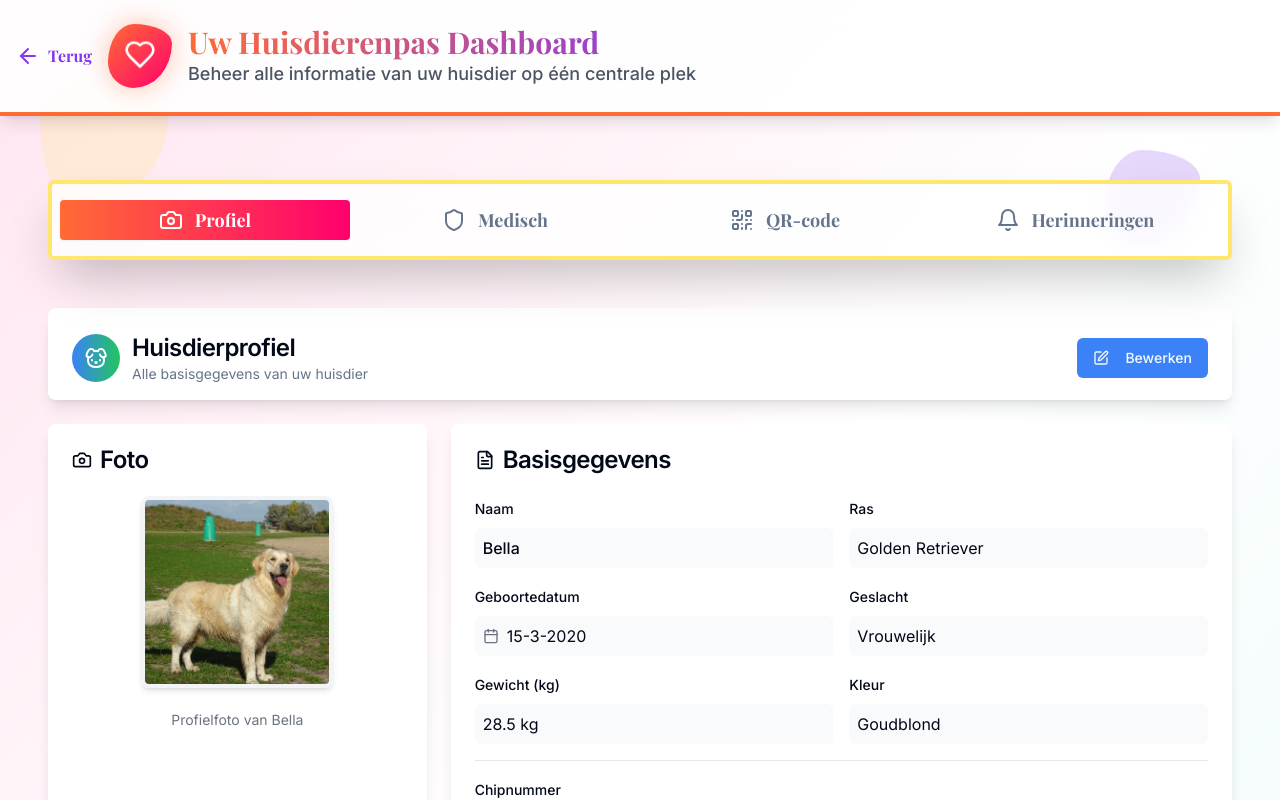
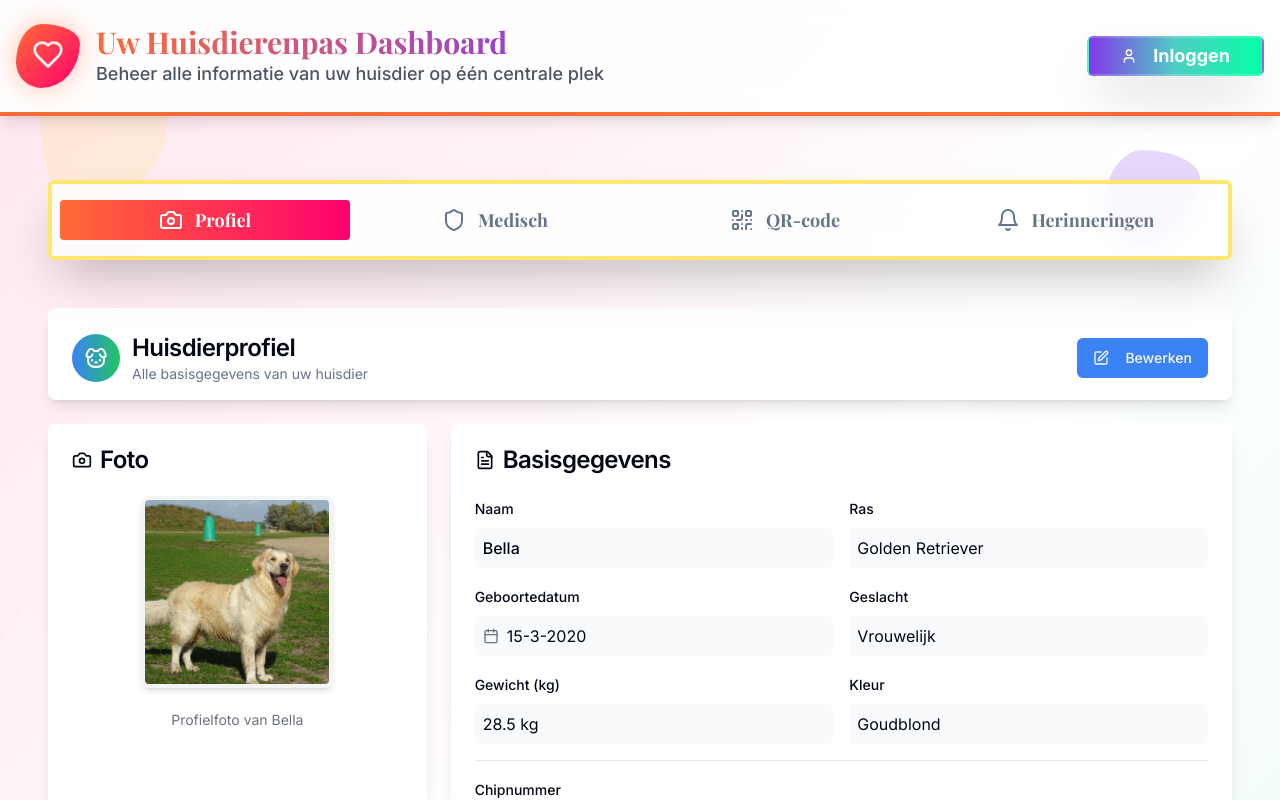
Before and after one commit to jessevandenberg/digitaledierenpaspoort, a React (Vite) app: page /dashboard in a window 1280 px wide. Shown: the top 800 px of the page. Built offline with nearby package versions, Linux system fonts and the light colour scheme.

Commit message:
Remove back arrow, add logo link, style login button
- Removed the back arrow from the dashboard header.
- Changed the logo to link back to the homepage.
- Styled the login button on the homepage.

```diff
--- a/src/pages/Dashboard.tsx
+++ b/src/pages/Dashboard.tsx
@@ -8,7 +8,7 @@ import { PetProfile } from "@/components/PetProfile";
 import { MedicalRecord } from "@/components/MedicalRecord";
 import { QRCodeGenerator } from "@/components/QRCodeGenerator";
 import { NotificationReminders } from "@/components/NotificationReminders";
-import { Camera, Shield, QrCode, Bell, Heart, ArrowLeft } from "lucide-react";
+import { Camera, Shield, QrCode, Bell, Heart, User } from "lucide-react";
 import { Link } from "react-router-dom";
 
 const Dashboard = () => {
@@ -25,11 +25,7 @@ const Dashboard = () => {
       <header className="bg-white/90 backdrop-blur-md border-b-4 border-retro-red sticky top-0 z-50 shadow-lg">
         <div className="container mx-auto px-4 py-6">
           <div className="flex items-center justify-between">
-            <div className="flex items-center space-x-4">
-              <Link to="/" className="flex items-center gap-2 text-retro-purple hover:text-retro-red transition-colors">
-                <ArrowLeft className="w-6 h-6" />
-                <span className="font-serif font-bold">Terug</span>
-              </Link>
+            <Link to="/" className="flex items-center space-x-4 hover:opacity-80 transition-opacity">
               <div className="w-16 h-16 bg-gradient-to-br from-retro-red to-retro-pink rounded-organic flex items-center justify-center animate-pulse-glow">
                 <Heart className="w-8 h-8 text-white animate-float" />
               </div>
@@ -41,7 +37,13 @@ const Dashboard = () => {
                   Beheer alle informatie van uw huisdier op één centrale plek
                 </p>
               </div>
-            </div>
+            </Link>
+
+            {/* Login Button */}
+            <Button className="bg-gradient-to-r from-retro-purple via-retro-blue to-retro-green hover:from-retro-green hover:via-retro-blue hover:to-retro-purple text-white font-bold text-lg px-8 py-4 rounded-blob transform hover:scale-105 transition-all duration-300 shadow-2xl border-2 border-white/20">
+              <User className="w-5 h-5 mr-2" />
+              Inloggen
+            </Button>
           </div>
         </div>
       </header>
```
